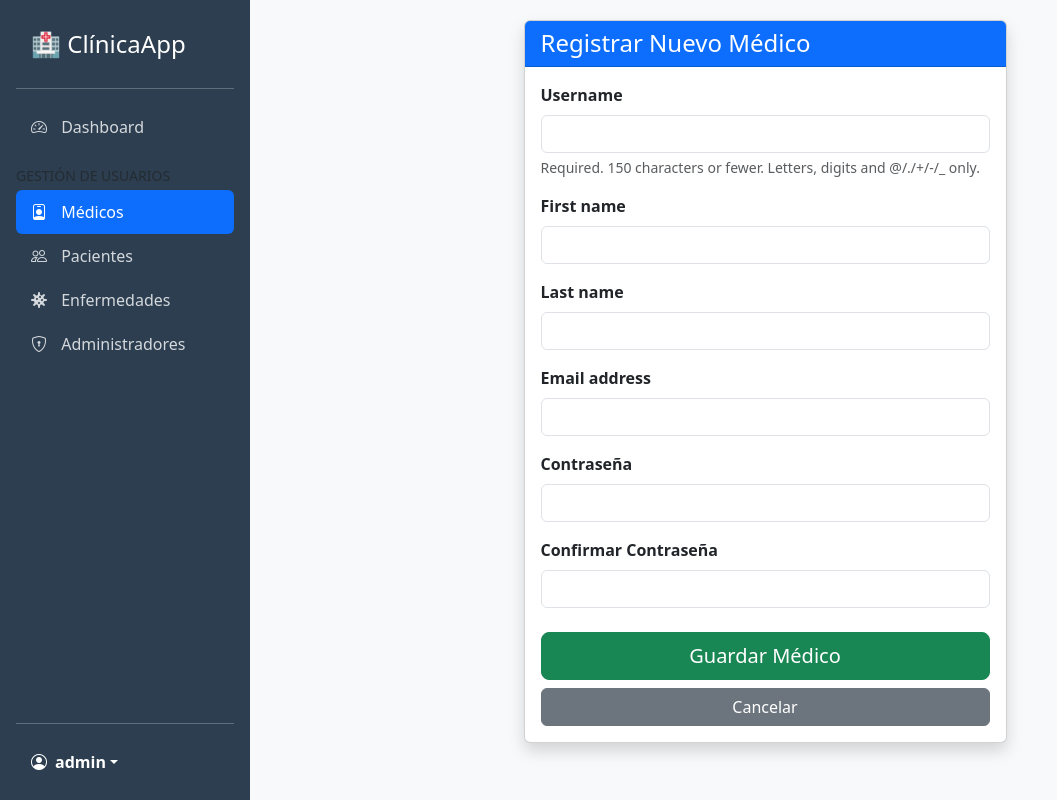
After one commit to Ernest079/Clinic_Analisys, a Django app: page /medicos/nuevo/ in a window 1280 px wide. The commit adds this page. Shown: the whole page, without its empty margins (0-1057 px from the left). Run offline with Django 5.2, Linux system fonts and the light colour scheme; a user stored in the database is signed in.

Commit message:
New CRUD for viruses

```diff
--- /dev/null
+++ b/gestion/forms.py
@@ -0,0 +1,56 @@
+from django import forms
+from django.contrib.auth.models import User, Group
+from .models import Paciente, Diagnostico, Enfermedad, Sintoma, Signo, PruebaLaboratorio, PruebaPosMortem
+
+# Formulario para PACIENTES
+class PacienteForm(forms.ModelForm):
+    class Meta:
+        model = Paciente
+        fields = ['nombre', 'apellido', 'fecha_nacimiento', 'direccion', 'telefono', 'email']
+        widgets = {
+            'fecha_nacimiento': forms.DateInput(attrs={'type': 'date', 'class': 'form-control'}),
+            'nombre': forms.TextInput(attrs={'class': 'form-control'}),
+            'apellido': forms.TextInput(attrs={'class': 'form-control'}),
+            'direccion': forms.TextInput(attrs={'class': 'form-control'}),
+            'telefono': forms.TextInput(attrs={'class': 'form-control'}),
+            'email': forms.EmailInput(attrs={'class': 'form-control'}),
+        }
+
+# Formulario para USUARIOS (Médicos y Admins)
+class RegistroUsuarioForm(forms.ModelForm):
+    password = forms.CharField(widget=forms.PasswordInput(attrs={'class': 'form-control'}), label="Contraseña")
+    confirm_password = forms.CharField(widget=forms.PasswordInput(attrs={'class': 'form-control'}), label="Confirmar Contraseña")
+
+    class Meta:
+        model = User
+        fields = ['username', 'first_name', 'last_name', 'email']
+        widgets = {
+            'username': forms.TextInput(attrs={'class': 'form-control'}),
+            'first_name': forms.TextInput(attrs={'class': 'form-control'}),
+            'last_name': forms.TextInput(attrs={'class': 'form-control'}),
+            'email': forms.EmailInput(attrs={'class': 'form-control'}),
+        }
+
+    def clean(self):
+        cleaned_data = super().clean()
+        password = cleaned_data.get("password")
+        confirm_password = cleaned_data.get("confirm_password")
+
+        if password != confirm_password:
+            raise forms.ValidationError("Las contraseñas no coinciden.")
+        return cleaned_data
+
+class EnfermedadForm(forms.ModelForm):
+    class Meta:
+        model = Enfermedad
+        fields = ['nombre', 'descripcion', 'sintomas', 'signos', 'pruebas_lab', 'pruebas_postmortem']
+        widgets = {
+            'nombre': forms.TextInput(attrs={'class': 'form-control'}),
+            'descripcion': forms.Textarea(attrs={'class': 'form-control', 'rows': 3}),
+
+            # Widgets de Selección Múltiple (Checkboxes)
+            'sintomas': forms.CheckboxSelectMultiple(),
+            'signos': forms.CheckboxSelectMultiple(),
+            'pruebas_lab': forms.CheckboxSelectMultiple(),
+            'pruebas_postmortem': forms.CheckboxSelectMultiple(),
+        }
--- a/gestion/templates/gestion/base.html
+++ b/gestion/templates/gestion/base.html
@@ -43,6 +43,12 @@
                 </a>
             </li>
 
+            <li>
+                <a href="{% url 'lista_enfermedades' %}" class="nav-link {% if 'enfermedades' in request.path %}active{% endif %}">
+                    <i class="bi bi-virus2"></i> Enfermedades
+                </a>
+            </li>
+
             {% if user.is_superuser %}
             <li>
                 <a href="{% url 'lista_admins' %}" class="nav-link {% if 'admins' in request.path %}active{% endif %}">
--- /dev/null
+++ b/gestion/templates/gestion/formulario.html
@@ -0,0 +1,44 @@
+{% extends 'gestion/base.html' %}
+
+{% block content %}
+<div class="row justify-content-center">
+    <div class="col-md-8 col-lg-6">
+        <div class="card shadow">
+            <div class="card-header bg-primary text-white">
+                <h4 class="mb-0">{{ titulo }}</h4>
+            </div>
+            <div class="card-body">
+                <form method="post">
+                    {% csrf_token %}
+
+                    {% if form.non_field_errors %}
+                        <div class="alert alert-danger">
+                            {{ form.non_field_errors }}
+                        </div>
+                    {% endif %}
+
+                    {% for field in form %}
+                        <div class="mb-3">
+                            <label class="form-label fw-bold">{{ field.label }}</label>
+                            {{ field }}
+                            {% if field.errors %}
+                                <div class="text-danger small mt-1">
+                                    {{ field.errors.0 }}
+                                </div>
+                            {% endif %}
+                            {% if field.help_text %}
+                                <div class="form-text text-muted">{{ field.help_text }}</div>
+                            {% endif %}
+                        </div>
+                    {% endfor %}
+
+                    <div class="d-grid gap-2 mt-4">
+                        <button type="submit" class="btn btn-success btn-lg">{{ boton }}</button>
+                        <a href="javascript:history.back()" class="btn btn-secondary">Cancelar</a>
+                    </div>
+                </form>
+            </div>
+        </div>
+    </div>
+</div>
+{% endblock %}
--- a/gestion/urls.py
+++ b/gestion/urls.py
@@ -11,6 +11,16 @@ urlpatterns = [
     path('dashboard/', views.dashboard_view, name='dashboard'),
 
     path('medicos/', views.lista_medicos, name='lista_medicos'),
+    path('medicos/nuevo/', views.crear_medico, name='crear_medico'),
+
     path('pacientes/', views.lista_pacientes, name='lista_pacientes'),
+    path('pacientes/nuevo/', views.crear_paciente, name='crear_paciente'),
+
     path('administradores/', views.lista_admins, name='lista_admins'),
+    path('administradores/nuevo/', views.crear_admin, name='crear_admin'),
+
+    path('enfermedades/', views.lista_enfermedades, name='lista_enfermedades'),
+    path('enfermedades/nueva/', views.crear_enfermedad, name='crear_enfermedad'),
+    path('enfermedades/editar/<int:id>/', views.editar_enfermedad, name='editar_enfermedad'),
+    path('enfermedades/eliminar/<int:id>/', views.eliminar_enfermedad, name='eliminar_enfermedad'),
 ]
--- a/gestion/views.py
+++ b/gestion/views.py
@@ -1,7 +1,13 @@
-from django.shortcuts import render
+from django.shortcuts import render, redirect
 from django.contrib.auth.decorators import login_required
 from .models import Paciente, Diagnostico, Enfermedad
 from django.contrib.auth.models import User
+from .forms import PacienteForm, RegistroUsuarioForm
+from django.contrib import messages
+from django.contrib.auth.models import Group
+from .forms import EnfermedadForm
+from django.shortcuts import get_object_or_404
+
 
 # 1. Vista del Dashboard (Protegida con login)
 @login_required
@@ -49,3 +55,126 @@ def lista_admins(request):
         'titulo': 'Gestión de Administradores',
         'rol': 'Admin'
     })
+
+
+@login_required
+def crear_paciente(request):
+    if request.method == 'POST':
+        form = PacienteForm(request.POST)
+        if form.is_valid():
+            paciente = form.save(commit=False)
+            paciente.creado_por = request.user # Asignamos quien lo creó
+            paciente.save()
+            messages.success(request, 'Paciente registrado correctamente.')
+            return redirect('lista_pacientes')
+    else:
+        form = PacienteForm()
+
+    return render(request, 'gestion/formulario.html', {
+        'form': form,
+        'titulo': 'Registrar Nuevo Paciente',
+        'boton': 'Guardar Paciente'
+    })
+
+# 2. CREAR MÉDICO
+@login_required
+def crear_medico(request):
+    if request.method == 'POST':
+        form = RegistroUsuarioForm(request.POST)
+        if form.is_valid():
+            user = form.save(commit=False)
+            user.set_password(form.cleaned_data['password']) # Encriptamos contraseña
+            user.save()
+
+            # Asignar grupo Médicos
+            grupo_medicos = Group.objects.get(name='Medicos')
+            user.groups.add(grupo_medicos)
+
+            messages.success(request, 'Médico registrado exitosamente.')
+            return redirect('lista_medicos')
+    else:
+        form = RegistroUsuarioForm()
+
+    return render(request, 'gestion/formulario.html', {
+        'form': form,
+        'titulo': 'Registrar Nuevo Médico',
+        'boton': 'Guardar Médico'
+    })
+
+# 3. CREAR ADMINISTRADOR
+@login_required
+def crear_admin(request):
+    if not request.user.is_superuser: # Solo un superuser puede crear otros admins
+        return redirect('dashboard')
+
+    if request.method == 'POST':
+        form = RegistroUsuarioForm(request.POST)
+        if form.is_valid():
+            user = form.save(commit=False)
+            user.set_password(form.cleaned_data['password'])
+            user.is_staff = True
+            user.is_superuser = True
+            user.save()
+
+            messages.success(request, 'Administrador registrado exitosamente.')
+            return redirect('lista_admins')
+    else:
+        form = RegistroUsuarioForm()
+
+    return render(request, 'gestion/formulario.html', {
+        'form': form,
+        'titulo': 'Registrar Nuevo Administrador',
+        'boton': 'Guardar Admin'
+    })
+
+# |-----------------------CRUD ENFERMEDADES-----------------------|
+
+@login_required
+def lista_enfermedades(request):
+    enfermedades = Enfermedad.objects.all().order_by('nombre')
+    return render(request, 'gestion/lista_enfermedades.html', {'enfermedades': enfermedades})
+
+# 2. CREAR (CREATE)
+@login_required
+def crear_enfermedad(request):
+    if request.method == 'POST':
+        form = EnfermedadForm(request.POST)
+        if form.is_valid():
+            form.save()
+            messages.success(request, 'Enfermedad registrada correctamente.')
+            return redirect('lista_enfermedades')
+    else:
+        form = EnfermedadForm()
+
+    return render(request, 'gestion/formulario.html', {
+        'form': form,
+        'titulo': 'Registrar Nueva Enfermedad',
+        'boton': 'Guardar Enfermedad'
+    })
+
+# 3. EDITAR (UPDATE)
+@login_required
+def editar_enfermedad(request, id):
+    enfermedad = get_object_or_404(Enfermedad, id=id)
+    if request.method == 'POST':
+        form = EnfermedadForm(request.POST, instance=enfermedad)
+        if form.is_valid():
+            form.save()
+            messages.success(request, 'Enfermedad actualizada.')
+            return redirect('lista_enfermedades')
+    else:
+        form = EnfermedadForm(instance=enfermedad)
+
+    return render(request, 'gestion/formulario.html', {
+        'form': form,
+        'titulo': f'Editar {enfermedad.nombre}',
+        'boton': 'Actualizar'
+    })
+
+# 4. ELIMINAR (DELETE)
+@login_required
+def eliminar_enfermedad(request, id):
+    enfermedad = get_object_or_404(Enfermedad, id=id)
+    enfermedad.delete()
+    messages.success(request, 'Enfermedad eliminada.')
+    return redirect('lista_enfermedades')
```
Also changed, not shown: gestion/models.py (+60 -25 lines), gestion/templates/gestion/lista_enfermedades.html (added, +66 -0 lines), gestion/templates/gestion/lista_pacientes.html (+15 -9 lines), gestion/templates/gestion/lista_usuarios.html (+13 -8 lines), gestion/migrations/0004_pruebaposmortem_signo_and_more.py (added).
